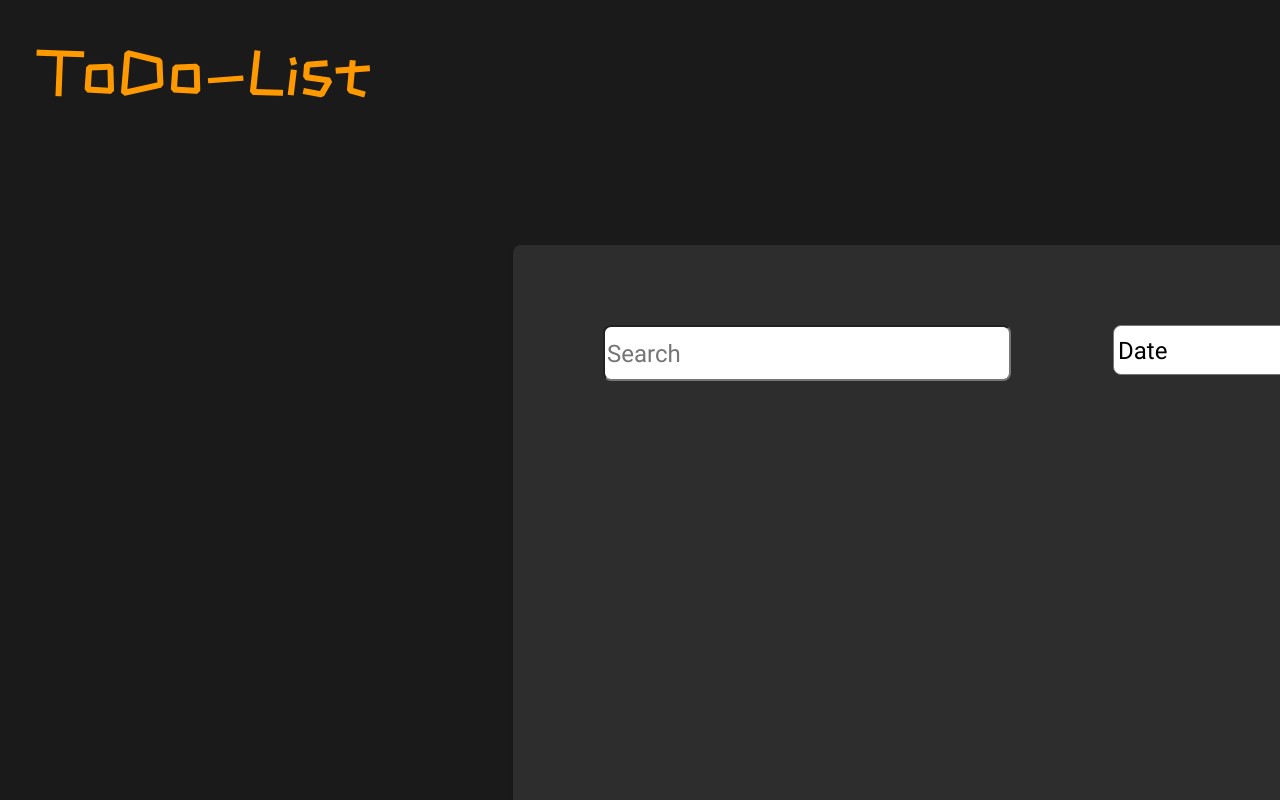
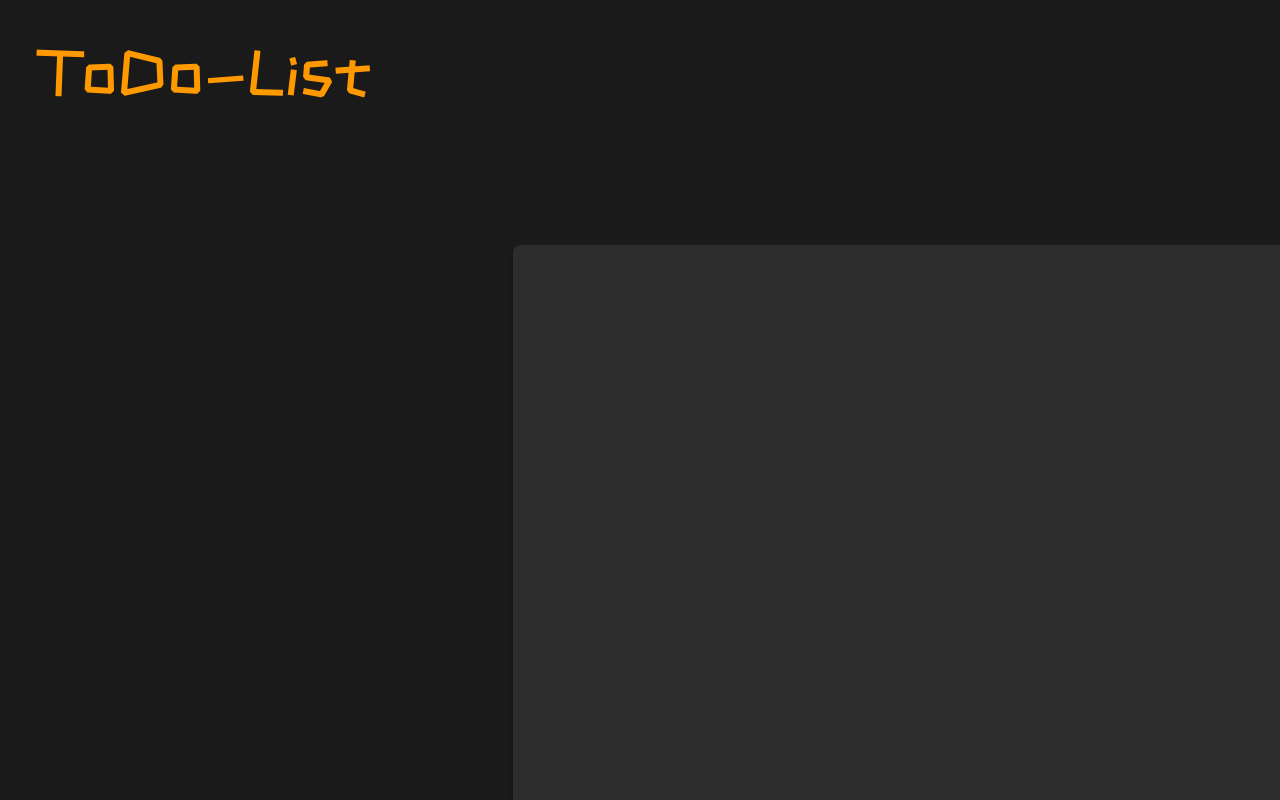
Before and after one commit to Grzk8/to-do-list, a React (Create React App) app: page /to-do-list/main in a window 1280 px wide. Shown: the top 800 px of the page. Built offline with nearby package versions, Linux system fonts and the light colour scheme.

Commit message:
path main

```diff
--- a/src/App.js
+++ b/src/App.js
@@ -11,8 +11,8 @@ function App() {
   let routes = (
     <Switch>
       <Route path='/to-do-list/' exact component={Login}/>
-      <Route path='/to-do-list/create_account' component={NewAccount}/>
-      <Route path='/to-do-list/main' component={List}/>
+      <Route path='/create_account' component={NewAccount}/>
+      <Route path='/main' component={List}/>
     </Switch>
   );
 
```
Also changed, not shown: 8 other files (tests, documents, lock files or other folders).
